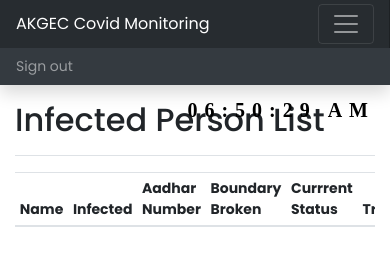
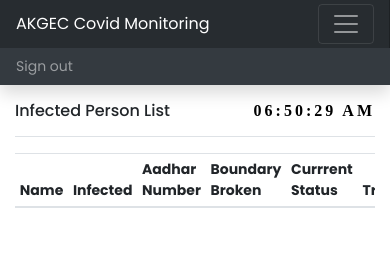
Before and after one commit to Rishabh2324/akgec-covid-fence, a plain HTML site: page user.html in a window 390 px wide. Drawn offline with nearby package versions, Linux system fonts and the light colour scheme; no server answers.

Commit message:
Added reponsive headings

```diff
--- a/dashboard.css
+++ b/dashboard.css
@@ -106,13 +106,13 @@ body {
 
 .clock {
   position: absolute;
-  top: 10px;
+  top: 14px;
   right: 15px;
   font-weight: 700;
   color: #000000;
   font-size: 20px;
   font-family: Orbitron;
-  letter-spacing: 7px;
+  letter-spacing: 3px;
 }
 
 .safe {
@@ -251,3 +251,10 @@ body {
     color: #777;
   }
 }
+
+
+@media(max-width:768px){
+  .h2-resp {
+    font-size: medium;
+  }
+}
--- a/user.html
+++ b/user.html
@@ -99,9 +99,9 @@
 
     <main role="main" class="col-md-9 ml-sm-auto col-lg-10 px-md-4">
       <div class="d-flex justify-content-between flex-wrap flex-md-nowrap align-items-center pt-3 pb-2 mb-3 border-bottom">
-        <h2>Infected Person List</h2>
+        <h2 class="h2-resp">Infected Person List</h2>
         <div class="btn-toolbar mb-2 mb-md-0">
-            <div id="MyClockDisplay" class="clock" onload="showTime()"></div>
+            <div id="MyClockDisplay" class="clock h2-resp" onload="showTime()"></div>
         </div>
       </div>
       <div class="table-responsive">
```
Also changed, not shown: city-map.html (+2 -2 lines), index.html (+2 -2 lines), masters.html (+2 -2 lines), reports.html (+2 -2 lines), setting.html (+2 -2 lines).
